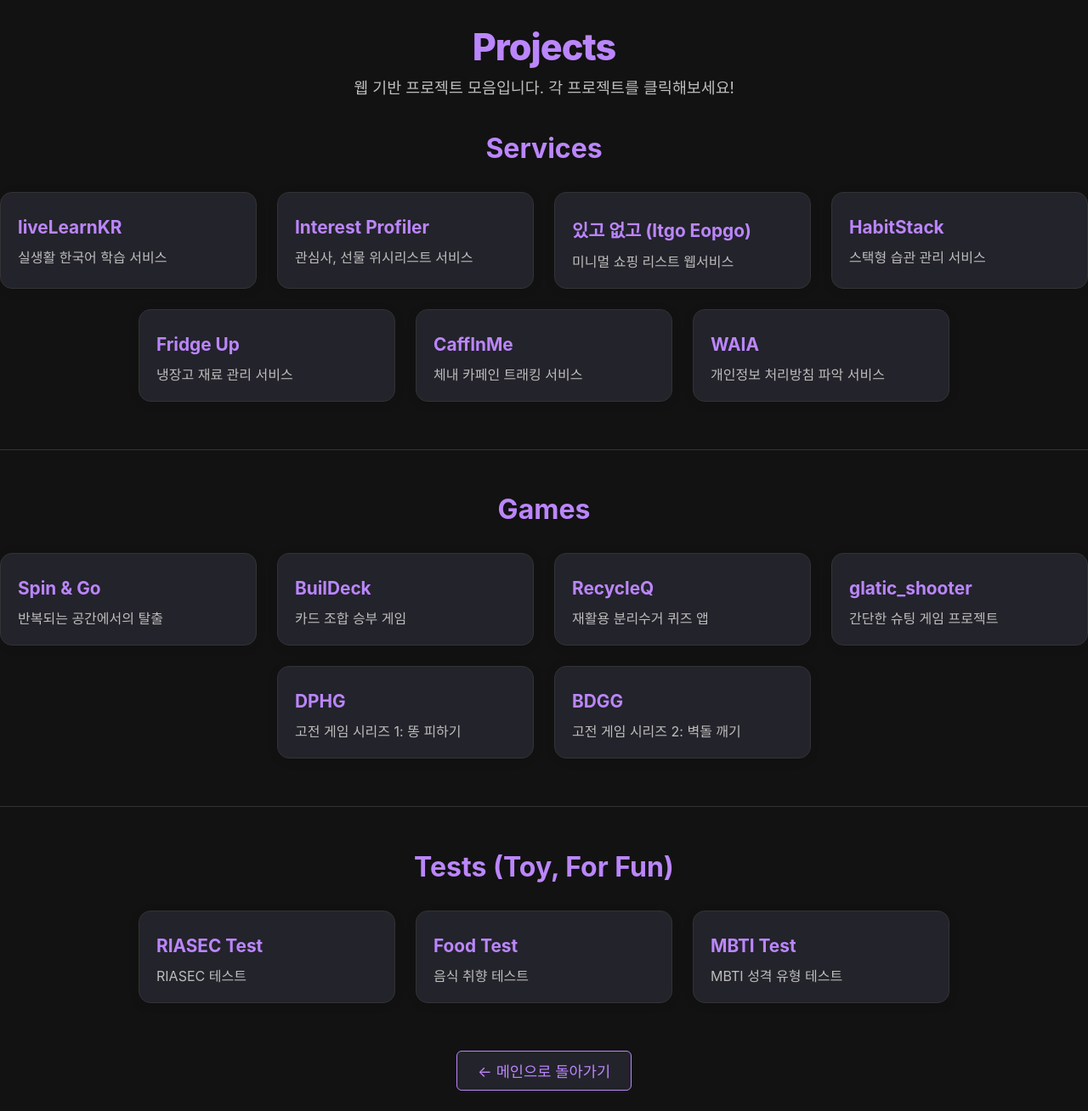
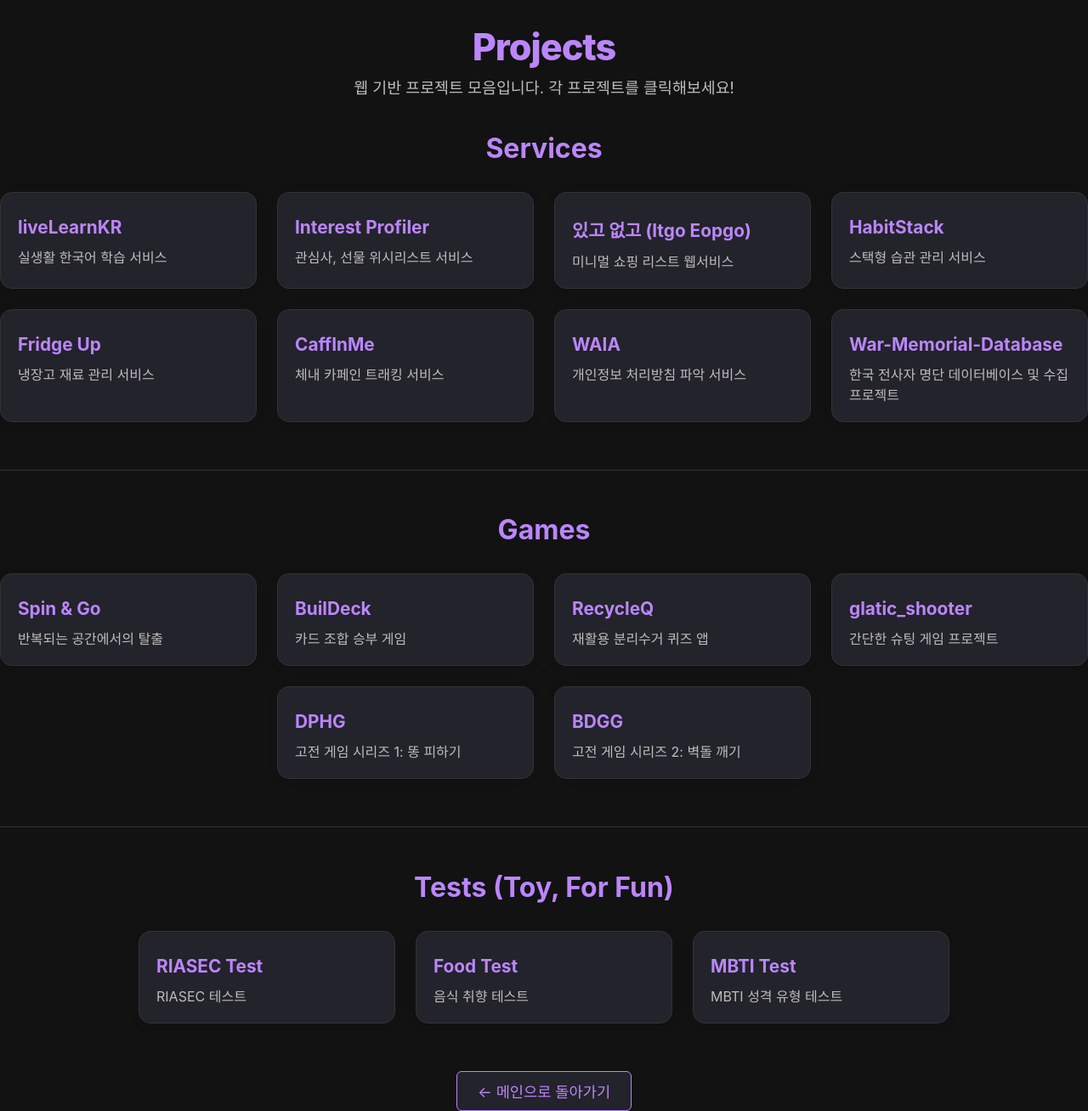
Before and after one commit to hojun313/hojun313.github.io, a Jekyll site: the page built from projects/index.html, in a window 1280 px wide. Shown: the whole page at 85% size. Built offline with Jekyll 4.4.1, drawn with Linux system fonts in a browser that asks for light colours; before the commit the page ends 1284 px from its top, so only the background shows below that.

Commit message:
Update projects.yml

```diff
--- a/_data/projects.yml
+++ b/_data/projects.yml
@@ -21,6 +21,9 @@
     - title: "WAIA"
       url: "https://hojun313.github.io/WAIA/"
       description: "개인정보 처리방침 파악 서비스"
+    - title: "War-Memorial-Database"
+      url: "https://github.com/hojun313/The-National-War-Memorial-Database/"
+      description: "한국 전사자 명단 데이터베이스 및 수집 프로젝트"
 
 - category: "Games"
   items:
```
